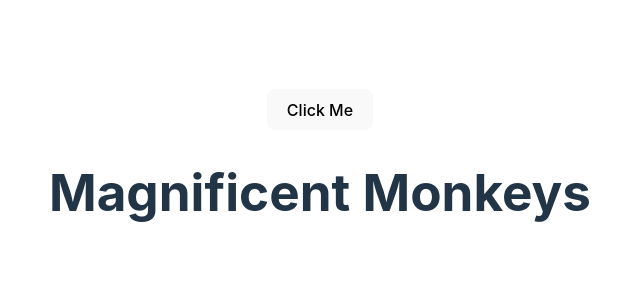
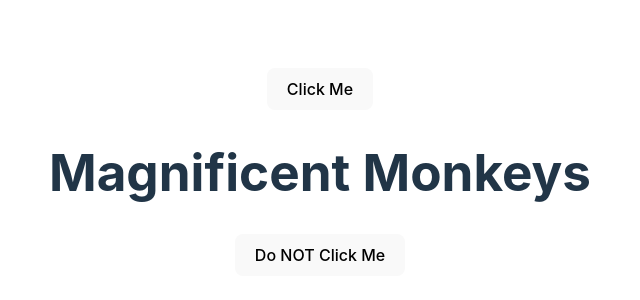
Before and after one commit to futurebound/react-testing-playground, a React (Vite) app: page / in a window 1280 px wide. Shown: the part 228-528 px from the top of the page, without its empty margins (320-960 px from the left). Built offline with nearby package versions, Linux system fonts and the light colour scheme.

Commit message:
test: exploring multiple button tests, failing

```diff
--- a/src/App.jsx
+++ b/src/App.jsx
@@ -8,12 +8,19 @@ function App() {
     setHeading('Radical Rhinos');
   };
 
+  const doNotClickHandler = () => {
+    setHeading('serious why i said do not');
+  };
+
   return (
     <>
       <button type='button' onClick={clickHandler}>
         Click Me
       </button>
       <h1>{heading}</h1>
+      <button type='button' onClick={doNotClickHandler}>
+        Do NOT Click Me
+      </button>
     </>
   );
 }
```
Also changed, not shown: 1 other file (tests, documents, lock files or other folders).
